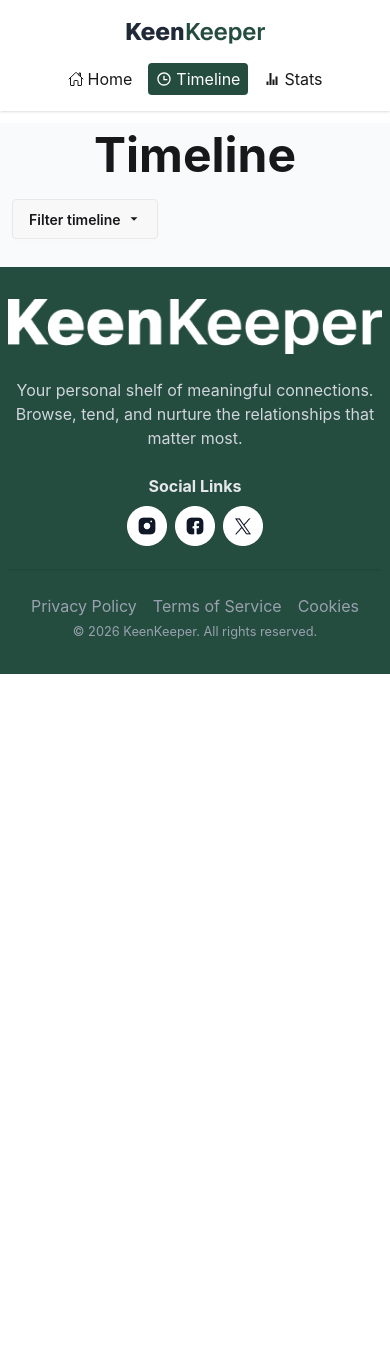
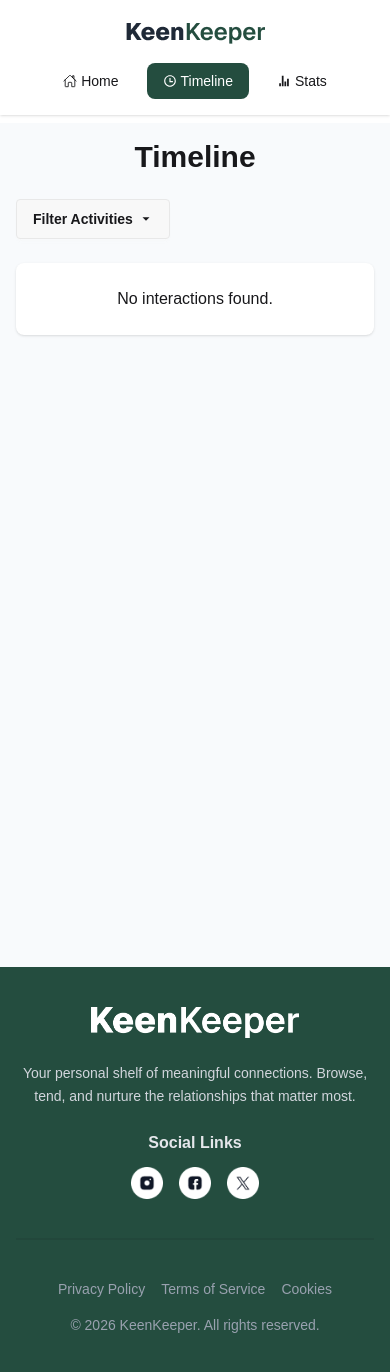
Before and after one commit to sheikh-muzammil2026/B13-A7-keen-keeper, a React (Vite) app: page /timeline in a window 390 px wide. Shown: the top 1372 px of the page. Before the commit the page ends 844 px from the top, so only its background shows below. Built offline with nearby package versions, Linux system fonts and the light colour scheme; a small style sheet from the web is missing.

Commit message:
Project has been made fully responsive.

```diff
--- a/index.html
+++ b/index.html
@@ -5,6 +5,10 @@
     <link rel="icon" type="image/svg+xml" href="/favicon.svg" />
     <meta name="viewport" content="width=device-width, initial-scale=1.0" />
     <title>b13-a7-keen-keeper</title>
+    <link
+  rel="stylesheet"
+  href="https://cdn.jsdelivr.net/npm/geist-font@latest/style.css"
+/>
   </head>
   <body>
     <div id="root"></div>
--- a/src/Components/Footer/Footer.jsx
+++ b/src/Components/Footer/Footer.jsx
@@ -1,40 +1,106 @@
 import React from 'react';
-import logo from '../../assets/logo-xl.png'
-import instagram from '../../assets/instagram.png'
+import logo from '../../assets/logo-xl.png';
+import instagram from '../../assets/instagram.png';
 import facebook from '../../assets/facebook.png';
 import twitter from '../../assets/twitter.png';
-import { RxDividerHorizontal } from 'react-icons/rx';
+
 const Footer = () => {
     return (
-       <>
-        <div className='bg-[#244D3F] px-2 py-8 md:p-12'>
-            <div className='flex flex-col items-center gap-6 '>
-                <img  className='md:max-w-100 md:max-h-15' src={logo} alt="" />
-            <p className="footer-description text-gray-300 text-center">Your personal shelf of meaningful connections. Browse, tend, and nurture the relationships that matter most.</p>
-            <div className="social-container flex flex-col justify-center items-center gap-2">
-                <p className="social-link text-gray-200 font-bold">Social Links</p>
-                <div className="social-icons-container flex items-center justify-center gap-2">
-                    <img src={instagram} alt="" />
-                    <img src={facebook} alt="" />
-                    <img src={twitter} alt="" />
-                </div>
-            </div>
-            </div>
-              <div className="divider"></div>
-             <div className='flex flex-col-reverse md:flex-row justify-between items-center  text-gray-400'>
+        <>
+            <footer className='bg-[#244D3F] px-4 py-10 md:py-14'>
 
-                <p><small >© 2026 KeenKeeper. All rights reserved.</small></p>
-                    <div>
-                        <ul className='flex gap-4'>
-                            <li><a href='#'>Privacy Policy</a></li>
-                            <li><a href='#'>Terms of Service </a></li>
-                            <li><a href='#'>Cookies</a></li>
+                <div className='max-w-7xl mx-auto'>
+
+                    {/* top section */}
+                    <div className='flex flex-col items-center gap-6'>
+
+                        <img
+                            className='w-52 md:w-72'
+                            src={logo}
+                            alt="KeenKeeper Logo"
+                        />
+
+                        <p className="text-gray-300 text-center max-w-2xl text-sm md:text-base leading-relaxed">
+                            Your personal shelf of meaningful connections.
+                            Browse, tend, and nurture the relationships
+                            that matter most.
+                        </p>
+
+                        {/* social links */}
+                        <div className="flex flex-col justify-center items-center gap-3">
+
+                            <p className="text-gray-200 font-semibold">
+                                Social Links
+                            </p>
+
+                            <div className="flex items-center justify-center gap-4">
+
+                                <img
+                                    className='w-8 cursor-pointer hover:scale-110 transition'
+                                    src={instagram}
+                                    alt="Instagram"
+                                />
+
+                                <img
+                                    className='w-8 cursor-pointer hover:scale-110 transition'
+                                    src={facebook}
+                                    alt="Facebook"
+                                />
+
+                                <img
+                                    className='w-8 cursor-pointer hover:scale-110 transition'
+                                    src={twitter}
+                                    alt="Twitter"
+                                />
+                            </div>
+                        </div>
+                    </div>
+
+                    {/* divider */}
+                    <div className="divider my-8"></div>
+
+                    {/* bottom section */}
+                    <div className='flex flex-col-reverse md:flex-row justify-between items-center gap-4 text-gray-400 text-sm'>
+
+                        <p className='text-center'>
+                            © 2026 KeenKeeper. All rights reserved.
+                        </p>
+
+                        <ul className='flex flex-wrap justify-center gap-4'>
+
+                            <li>
+                                <a
+                                    className='hover:text-white transition'
+                                    href='#'
+                                >
+                                    Privacy Policy
+                                </a>
+                            </li>
+
+                            <li>
+                                <a
+                                    className='hover:text-white transition'
+                                    href='#'
+                                >
+                                    Terms of Service
+                                </a>
+                            </li>
+
+                            <li>
+                                <a
+                                    className='hover:text-white transition'
+                                    href='#'
+                                >
+                                    Cookies
+                                </a>
+                            </li>
+
                         </ul>
                     </div>
-            </div>
-        </div>
 
-       </>
+                </div>
+            </footer>
+        </>
     );
 };
 
--- a/src/Components/Home/Banner.jsx
+++ b/src/Components/Home/Banner.jsx
@@ -2,37 +2,51 @@
 
 const Banner = () => {
 
-
     return (
         <>
-        {/* banner+friends-sections-container  */}
-           <div className="container mx-auto">
+            {/* banner+friends-sections-container */}
+            <div className="container mx-auto px-4">
+
                 {/* banner-section-container */}
-            <div className=" flex flex-col justify-center items-center gap-6 py-20">
-            <h1 className='banner-title text-5xl font-bold text-center'>Friends to keep close in your life</h1>
-            <h2 className="banner-subtitle text-center">Your personal shelf of meaningful connections. Browse, tend, and nurture the <br></br>
-relationships that matter most.</h2>
-        <button className="banner-addFriends-btn btn btn-primary bg-[#244D3F]">+ Add a friends</button>
+                <div className="flex flex-col justify-center items-center gap-6 py-10 md:py-20">
+
+                    <h1 className='text-3xl sm:text-4xl md:text-5xl font-bold text-center leading-tight'>
+                        Friends to keep close in your life
+                    </h1>
+
+                    <p className="text-center max-w-2xl text-sm md:text-base">
+                        Your personal shelf of meaningful connections. Browse,
+                        tend, and nurture the relationships that matter most.
+                    </p>
+
+                    <button className="btn btn-primary bg-[#244D3F] border-none">
+                        + Add a Friend
+                    </button>
                 </div>
 
-           <div className="grid grid-cols-1 md:grid-cols-4 gap-2 justify-center items-center pb-8 px-4 md:px-40">
+                {/* summary cards */}
+                <div className="grid grid-cols-1 sm:grid-cols-2 lg:grid-cols-4 gap-4 md:gap-6 text-center pb-8">
 
-                <div className='bg-base-100 px-1 py-2 md:px-8 md:py-6 rounded shadow flex flex-col justify-center items-center'>
-                    <p>8</p>
+                    <div className='bg-base-100 p-4 md:p-6 rounded shadow flex flex-col justify-center items-center'>
+                        <p className='text-2xl md:text-4xl font-bold'>8</p>
                         <p>Total Friends</p>
-                </div >
-                <div className='bg-base-100 px-1 py-2 md:px-8 md:py-6 rounded shadow flex flex-col justify-center items-center'>
-                    <p>3</p>
+                    </div>
+
+                    <div className='bg-base-100 p-4 md:p-6 rounded shadow flex flex-col justify-center items-center'>
+                        <p className='text-2xl md:text-4xl font-bold'>3</p>
                         <p>On Track</p>
                     </div>
-                <div className='bg-base-100 px-1 py-2 md:px-8 md:py-6 rounded shadow flex flex-col justify-center items-center'>
-                    <p>5</p>
+
+                    <div className='bg-base-100 p-4 md:p-6 rounded shadow flex flex-col justify-center items-center'>
+                        <p className='text-2xl md:text-4xl font-bold'>5</p>
                         <p>Need Attention</p>
                     </div>
-                <div className='bg-base-100 px-1 py-2 md:px-8 md:py-6 rounded shadow flex flex-col justify-center items-center'>
-                    <p>8</p>
+
+                    <div className='bg-base-100 p-4 md:p-6 rounded shadow flex flex-col justify-center items-center'>
+                        <p className='text-2xl md:text-4xl font-bold'>8</p>
                         <p>Interactions This Month</p>
                     </div>
+
                 </div>
             </div>
         </>
--- a/src/Components/Navbar/Navbar.jsx
+++ b/src/Components/Navbar/Navbar.jsx
@@ -1,22 +1,64 @@
 import React from 'react';
 import { NavLink } from 'react-router';
 import logo from '../../assets/logo.png';
+
 import { RiTimeLine } from 'react-icons/ri';
 import { IoMdStats } from 'react-icons/io';
 import { IoHomeOutline } from 'react-icons/io5';
 
 const Navbar = () => {
+
+    const navLinkStyle = ({ isActive }) =>
+        `px-4 py-2 rounded-lg transition duration-300 flex items-center gap-1
+        ${isActive
+            ? 'bg-[#244D3F] text-white'
+            : 'hover:bg-[#244D3F]/10'
+        }`;
+
     return (
-        <div className='shadow mb-3'>
-            <nav className="navbar-container container mx-auto py-4 flex flex-col gap-4 md:flex-row md:justify-between items-center">
-                <img src={logo} alt="" className="" />
-                <ul className="flex justify-center items-center gap-4">
-                    <NavLink to='/' className={({isActive})=> `${isActive && 'bg-[#244D3F] text-white py-1 px-2 rounded'}`} ><span className='flex justify-center items-center gap-1'><IoHomeOutline />Home</span></NavLink>
-                    <NavLink to='/timeline' className={({isActive})=> `${isActive && 'bg-[#244D3F] text-white py-1 px-2 rounded'} }`}><span className='flex justify-center items-center gap-1'><RiTimeLine />Timeline</span></NavLink>
-                    <NavLink to='/stats' className={({isActive})=> `${isActive && 'bg-[#244D3F] text-white py-1 px-2 rounded'} }`}><span className='flex justify-center items-center gap-1'><IoMdStats/> Stats</span></NavLink>
-                </ul>
-            </nav>
-        </div>
+        <>
+            <div className='shadow-sm mb-2'>
+
+                <nav className="container mx-auto px-4 py-4 flex flex-col gap-4 md:flex-row md:justify-between items-center">
+
+                    {/* logo */}
+                    <img
+                        src={logo}
+                        alt="KeenKeeper Logo"
+
+                    />
+
+                    {/* nav links */}
+                    <ul className="flex flex-wrap justify-center items-center gap-3 text-sm md:text-base">
+
+                        <NavLink
+                            to='/'
+                            className={navLinkStyle}
+                        >
+                            <IoHomeOutline />
+                            Home
+                        </NavLink>
+
+                        <NavLink
+                            to='/timeline'
+                            className={navLinkStyle}
+                        >
+                            <RiTimeLine />
+                            Timeline
+                        </NavLink>
+
+                        <NavLink
+                            to='/stats'
+                            className={navLinkStyle}
+                        >
+                            <IoMdStats />
+                            Stats
+                        </NavLink>
+
+                    </ul>
+                </nav>
+            </div>
+        </>
     );
 };
 
--- a/src/Pages/Stats.jsx
+++ b/src/Pages/Stats.jsx
@@ -1,54 +1,67 @@
 import React, { useContext } from 'react';
-import { Legend, Pie, PieChart, Tooltip } from 'recharts';
+import { PieChart, Pie, Tooltip, Legend, ResponsiveContainer } from 'recharts';
 import { TimeLineContext } from '../Context/TimeLineContext';
 
 const Stats = () => {
- const {timeLine} = useContext(TimeLineContext);
-        // console.log(timeLine, setTimeLine, "from stats page");
 
-        const allTextCount = timeLine.filter(item=> item.action === "Text").length;
-        const allCallCount = timeLine.filter(item=> item.action === "Call").length;
-        const allVideoCount = timeLine.filter(item=> item.action === "Video").length;
+    const { timeLine } = useContext(TimeLineContext);
 
-        // console.log(allTextCount, allCallCount, allVideoCount);
+    const allTextCount = timeLine.filter(item => item.action === "Text").length;
+    const allCallCount = timeLine.filter(item => item.action === "Call").length;
+    const allVideoCount = timeLine.filter(item => item.action === "Video").length;
 
     const data = [
-        { name: 'Call', value: allCallCount, fill: '#1F2937'},
-        { name: 'Text', value: allTextCount, fill: 'green'},
-        { name: 'Video', value: allVideoCount, fill: 'blue'}
-    ]
+        { name: 'Calls', value: allCallCount, fill: '#244D3F' },
+        { name: 'Texts', value: allTextCount, fill: '#3B82F6' },
+        { name: 'Videos', value: allVideoCount, fill: '#F59E0B' }
+    ];
+
     return (
-        <div className='bg-[#F8FAFC] p-10'>
-           <div className='container mx-auto '>
-             <h1 className='text-[#1F2937] font-bold text-5xl'>Friendship Analytics</h1>
-            <div className='bg-base-100 shadow p-5 mt-5'>
-                <p className='text-xl font-medium'>By Interaction Type</p>
-        <PieChart style={{ width: '100%', maxWidth: '500px', maxHeight: '80vh', aspectRatio: 1, margin: '0 auto '}} responsive>
+        <div className='bg-[#F8FAFC] min-h-screen p-4 md:p-10 lg:p-16'>
+
+            <div className='container mx-auto'>
+
+                <h1 className='text-3xl md:text-5xl font-bold text-[#1F2937] text-center md:text-left'>
+                    Friendship Analytics
+                </h1>
+
+                <div className='bg-base-100 shadow rounded-lg p-4 md:p-8 mt-6'>
+
+                    <p className='text-lg md:text-xl font-medium mb-4 text-center md:text-left'>
+                        Interaction Overview
+                    </p>
+
+                    {/* Responsive Chart Wrapper */}
+                    <div className='w-full h-[300px] md:h-[400px]'>
+
+                        <ResponsiveContainer width="100%" height="100%">
+
+                            <PieChart>
+
                                 <Pie
                                     data={data}
-        innerRadius="80%"
-        outerRadius="100%"
-        // Corner radius is the rounded edge of each pie slice
-        cornerRadius="50%"
-        fill="#8884d8"
-        // padding angle is the gap between each pie slice
+                                    dataKey="value"
+                                    nameKey="name"
+                                    innerRadius="60%"
+                                    outerRadius="80%"
                                     paddingAngle={5}
-        dataKey="value"
-        isAnimationActive={true}
+                                    cornerRadius={6}
                                 />
-      <Legend/>
-      <Tooltip/>
+
+                                <Tooltip />
+                                <Legend />
+
                             </PieChart>
 
+                        </ResponsiveContainer>
+
                     </div>
+
+                </div>
+
             </div>
         </div>
     );
 };
 
 export default Stats;
-
-/**
- * 1. timeline context ke stats e niye asbo
- * 2. distracture kore sekhan theke type koyta ache tar lenght ber korbo. type
- * */
--- a/src/Pages/TimeLine.jsx
+++ b/src/Pages/TimeLine.jsx
@@ -1,60 +1,155 @@
 import React, { useContext, useState } from 'react';
 import { TimeLineContext } from '../Context/TimeLineContext';
+
 import Call from '../assets/call.png';
 import Text from '../assets/text.png';
 import Video from '../assets/video.png';
+
 import { IoMdArrowDropdown } from 'react-icons/io';
 
+const TimeLine = () => {
 
-const TimeLine = () => {
-    const {timeLine, setTimeLine} = useContext(TimeLineContext);
-        console.log(timeLine, setTimeLine, "from timeline page");
+    const { timeLine } = useContext(TimeLineContext);
 
-        const [filter, setFilter] = useState("All");
+    const [filter, setFilter] = useState("All");
 
-        const filteredData = filter === "All"
-                        ? timeLine
-                        : timeLine.filter(item => item.action === filter);
-
+    const filteredData =
+        filter === "All"
+            ? timeLine
+            : timeLine.filter(item => item.action === filter);
 
     return (
-        <div className='bg-[#F8FAFC] home-container p-2 md:p-20'>
-           <div>
 
-            {/* timeline page headline */}
-            <h1 className='text-5xl font-bold mb-4 text-center md:text-left'>Timeline </h1>
+        <div className='bg-[#F8FAFC] min-h-screen p-4 md:p-10 lg:p-20'>
 
-            {/* timeline page filter button */}
-            <div className="dropdown dropdown-start mb-4 ">
-            <div tabIndex={0} role="button" className="btn m-1 ">Filter timeline <IoMdArrowDropdown /></div>
-                    <ul tabIndex="-1" className="dropdown-content menu bg-base-100 rounded-box z-1 w-52 p-2 shadow-sm ">
-                         <li onClick={() => setFilter("All")}><a>All</a></li>
+            <div className='max-w-5xl mx-auto'>
+
+                {/* heading */}
+                <h1 className='text-3xl md:text-5xl font-bold mb-6 text-center md:text-left'>
+                    Timeline
+                </h1>
+
+                {/* filter dropdown */}
+                <div className="dropdown dropdown-start mb-6">
+
+                    {/* <div
+                        tabIndex={0}
+                        role="button"
+                        className="btn"
+                    >
+                        Filter Timeline
+                        <IoMdArrowDropdown />
+                    </div>
+
+                    <ul
+                        tabIndex={0}
+                        className="dropdown-content menu bg-base-100 rounded-box z-10 w-52 p-2 shadow"
+                    >
+                        <li onClick={() => setFilter("All")}><a>All</a></li>
                         <li onClick={() => setFilter("Call")}><a>By Call</a></li>
                         <li onClick={() => setFilter("Text")}><a>By Text</a></li>
                         <li onClick={() => setFilter("Video")}><a>By Video</a></li>
+                    </ul> */}
+                    <div
+                        tabIndex={0}
+                        role="button"
+                        className="btn"
+                    >
+                        Filter Activities
+                        <IoMdArrowDropdown />
+                    </div>
+
+                    <ul
+                        tabIndex={0}
+                        className="dropdown-content menu bg-base-100 rounded-box z-10 w-52 p-2 shadow"
+                    >
+
+                        <li onClick={() => setFilter("All")}>
+                            <a>All Interactions</a>
+                        </li>
+
+                        <li onClick={() => setFilter("Call")}>
+                            <a>Phone Calls</a>
+                        </li>
+
+                        <li onClick={() => setFilter("Text")}>
+                            <a>Text Messages</a>
+                        </li>
+
+                        <li onClick={() => setFilter("Video")}>
+                            <a>Video Chats</a>
+                        </li>
+
                     </ul>
-            </div>
+
+
+                </div>
+
+                {/* empty state */}
                 {
-                    filteredData.map((item,index )=>
-                         (<div key={index} className='container mx-auto shadow bg-base-100 p-4 mb-3'>
-                           <div className='flex items-center gap-4'>
-                            {item.action === "Call" && (<img src={Call} alt="" />)}
-                            {item.action === "Text" && (<img src={Text} alt="" />)}
-                            {item.action === "Video" && (<img src={Video} alt="" />)}
-                            <div className='flex flex-col justify-between'>
-                                <p className=''><span className='text-[#244D3F] font-bold'>{item.action}</span> with <span className='text-base-400'>{item.name}</span></p>
-                                <p className='text-base-400'>{item.time}</p>
-                            </div>
-                           </div>
-
-                        </div>)
+                    filteredData.length === 0 && (
+                        <div className='bg-white rounded-lg shadow p-6 text-center'>
+                            <p>No interactions found.</p>
+                        </div>
                     )
                 }
+
+                {/* timeline cards */}
+                {
+                    filteredData.map((item, index) => (
+
+                        <div
+                            key={index}
+                            className='shadow bg-base-100 p-4 rounded-lg mb-4'
+                        >
+
+                            <div className='flex sm:items-center gap-4'>
+
+                                {/* icon */}
+                                <div>
+
+                                    {item.action === "Call" && (
+                                        <img className='w-10 h-10' src={Call} alt="Call" />
+                                    )}
+
+                                    {item.action === "Text" && (
+                                        <img className='w-10 h-10' src={Text} alt="Text" />
+                                    )}
+
+                                    {item.action === "Video" && (
+                                        <img className='w-10 h-10' src={Video} alt="Video" />
+                                    )}
+                                </div>
+
+                                {/* text */}
+                                <div className='break-words'>
+
+                                    <p>
+                                        <span className='text-[#244D3F] font-bold'>
+                                            {item.action}
+                                        </span>
+
+                                        {" "}with{" "}
+
+                                        <span className='text-gray-500'>
+                                            {item.name}
+                                        </span>
+                                    </p>
+
+                                    <p className='text-gray-400 text-sm'>
+                                        {item.time}
+                                    </p>
+                                </div>
+
+                            </div>
+
+                        </div>
+                    ))
+                }
+
             </div>
         </div>
     );
 };
 
 export default TimeLine;
-
-// The project has been made responsive.
--- a/src/index.css
+++ b/src/index.css
@@ -1,2 +1,6 @@
 @import "tailwindcss";
 @plugin "daisyui";
+
+body {
+  font-family: 'Geist', sans-serif;
+}
```
Also changed, not shown: src/Components/Home/CardSection.jsx (+29 -14 lines), src/Hook.jsx/useCard.jsx (+21 -8 lines), src/Pages/FriendDetails.jsx (+25 -20 lines), src/Pages/NotFound.jsx (+6 -6 lines), src/ui/Card.jsx (+5 -4 lines), 1 other file (tests, documents, lock files or other folders). Lines whose indentation alone changed are shown as unchanged.
